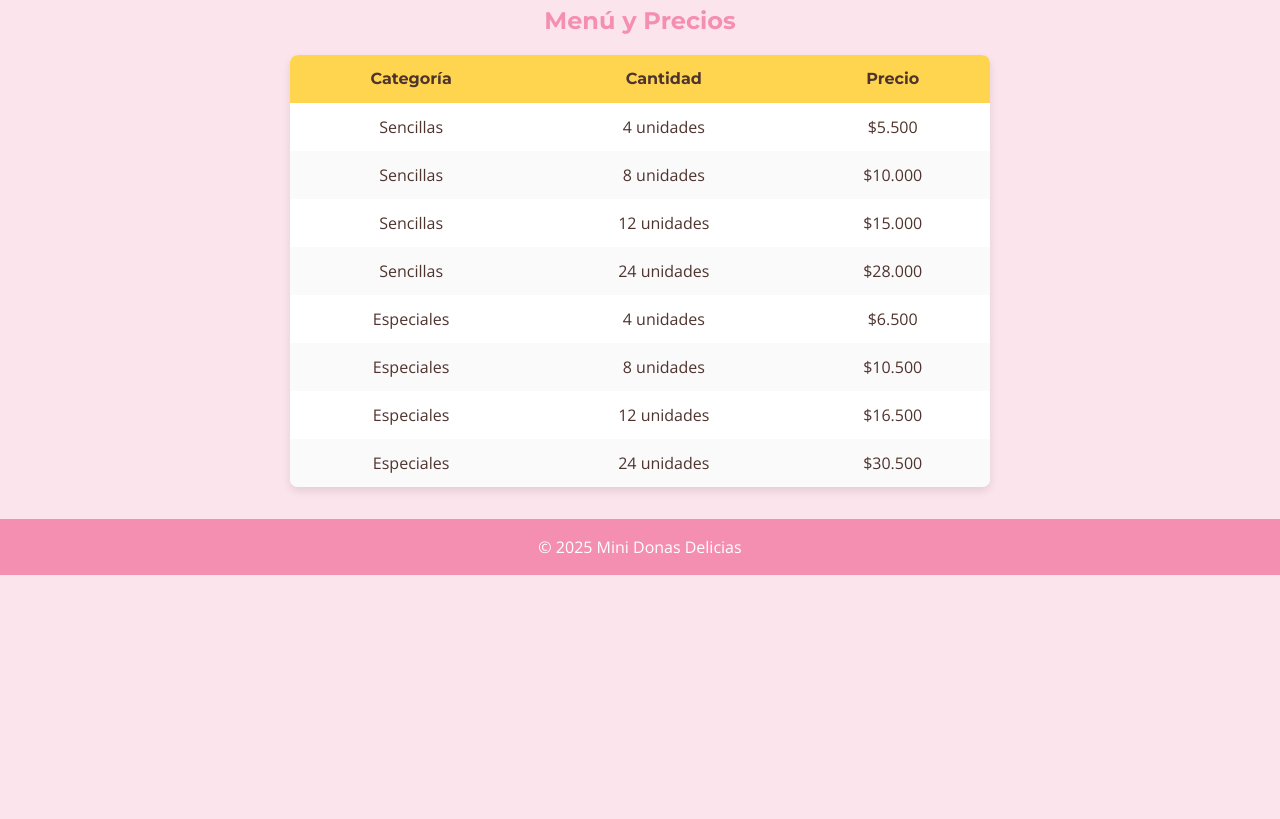
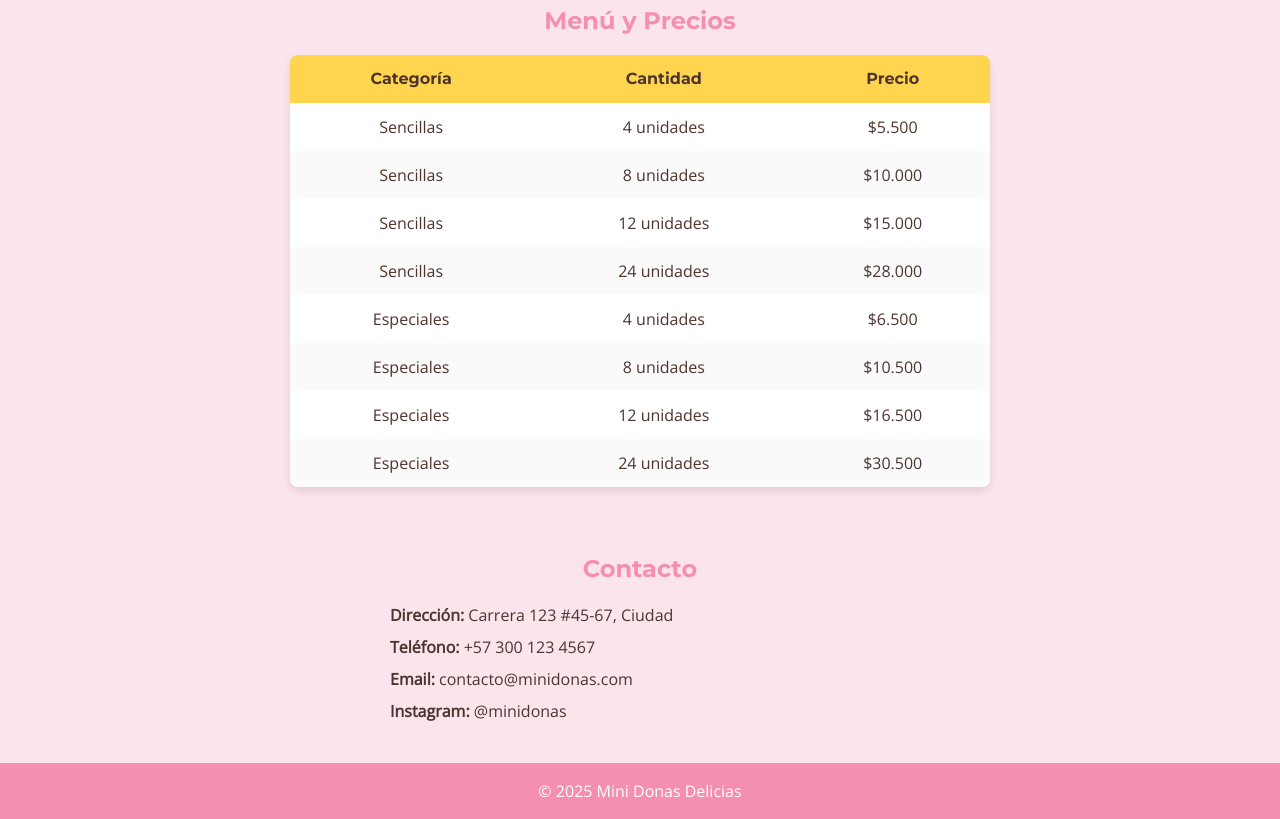
Before and after one commit to Ryuukatsuro25/Ale-s-donas, a plain HTML site: page index.html in a window 1280 px wide. Shown: the part 535-1354 px from the top of the page. Before the commit the page ends 1110 px from the top, so only its background shows below. Drawn offline with nearby package versions, Linux system fonts and the light colour scheme.

Commit message:
ale´s donas v2

```diff
--- a/css/styles.css
+++ b/css/styles.css
@@ -150,6 +150,17 @@ tbody tr:nth-child(even) {
   background: #fafafa;
 }
 
+.contact-info {
+  max-width: 500px;
+  margin: 0 auto;
+  text-align: left;
+  font-size: 1rem;
+}
+
+.contact-info p {
+  margin: 0.5rem 0;
+}
+
 footer {
   text-align: center;
   padding: 1rem;
--- a/index.html
+++ b/index.html
@@ -43,6 +43,16 @@
         </tbody>
       </table>
     </section>
+
+    <section id="contact" class="section">
+      <h2>Contacto</h2>
+      <div class="contact-info">
+        <p><strong>Dirección:</strong> Carrera 123 #45-67, Ciudad</p>
+        <p><strong>Teléfono:</strong> +57 300 123 4567</p>
+        <p><strong>Email:</strong> contacto@minidonas.com</p>
+        <p><strong>Instagram:</strong> @minidonas</p>
+      </div>
+    </section>
   </main>
 
   <footer>
```
